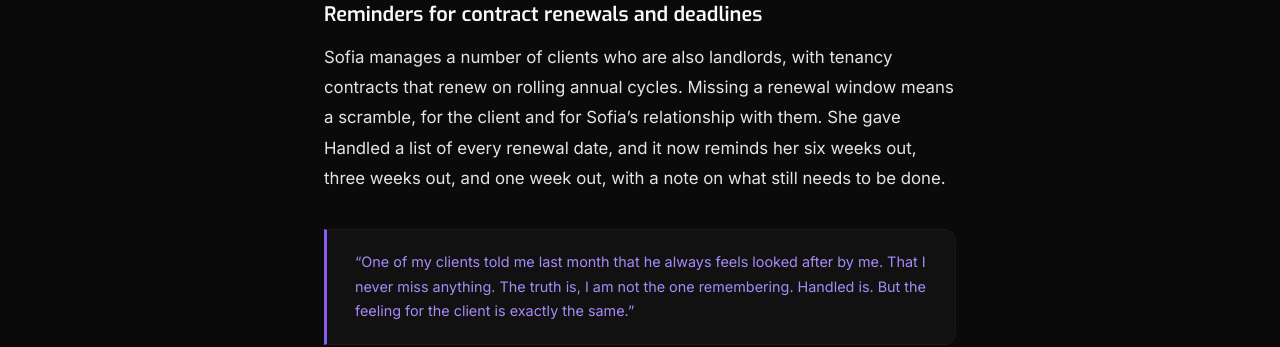
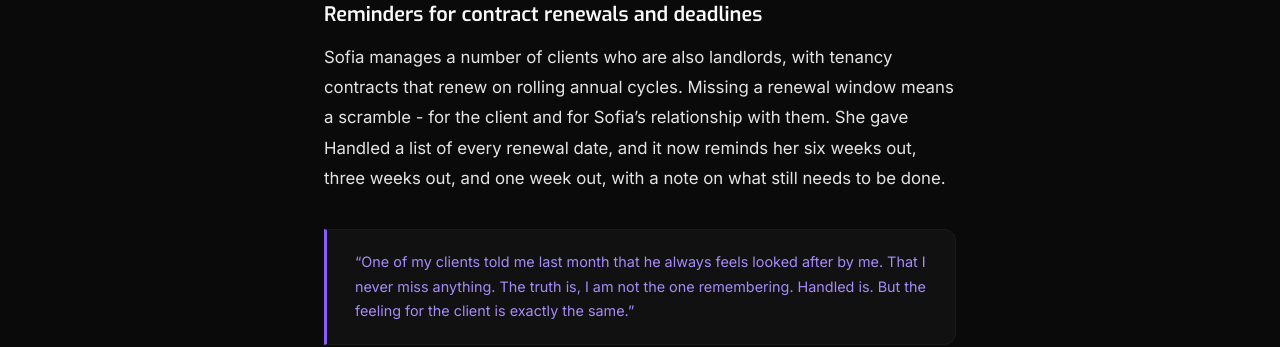
Before and after one commit to handled-sh/handled-sh.github.io, a Jekyll site: the page built from _posts/2026-02-24-the-real-estate-agent-who-stopped-losing-deals-to-admin.md, in a window 1280 px wide and 900 px high, scrolled down 2694 px. Shown: the part 213-560 px from the top of the window. Built offline with Jekyll 4.4.1, drawn with Linux system fonts in a browser that asks for light colours.

```diff
--- a/_posts/2026-02-24-the-real-estate-agent-who-stopped-losing-deals-to-admin.md
+++ b/_posts/2026-02-24-the-real-estate-agent-who-stopped-losing-deals-to-admin.md
@@ -45,7 +45,7 @@ When Sofia identifies a new listing that matches a client's criteria, she tells
 
 ### Reminders for contract renewals and deadlines
 
-Sofia manages a number of clients who are also landlords, with tenancy contracts that renew on rolling annual cycles. Missing a renewal window means a scramble, for the client and for Sofia's relationship with them. She gave Handled a list of every renewal date, and it now reminds her six weeks out, three weeks out, and one week out, with a note on what still needs to be done.
+Sofia manages a number of clients who are also landlords, with tenancy contracts that renew on rolling annual cycles. Missing a renewal window means a scramble - for the client and for Sofia's relationship with them. She gave Handled a list of every renewal date, and it now reminds her six weeks out, three weeks out, and one week out, with a note on what still needs to be done.
 
 > "One of my clients told me last month that he always feels looked after by me. That I never miss anything. The truth is, I am not the one remembering. Handled is. But the feeling for the client is exactly the same."
 
```
